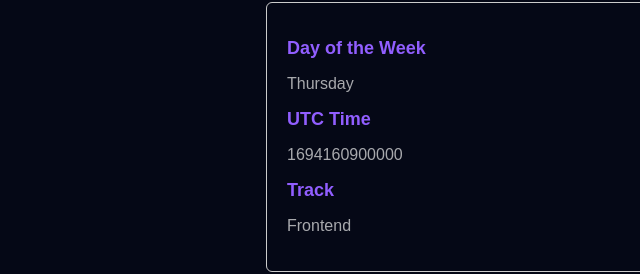
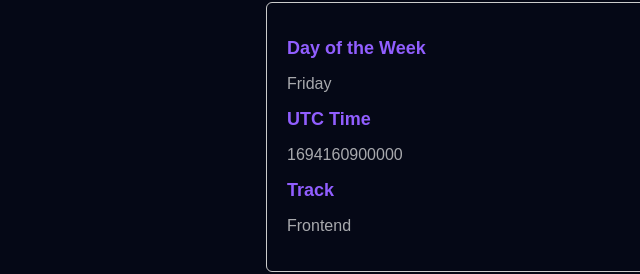
Before and after one commit to Clinzho1996/hngx-stageone, a plain HTML site: page index.html in a window 1280 px wide. Shown: the part 189-463 px from the top of the page, 3-643 px from the left. Drawn offline with Linux system fonts and the light colour scheme.

Commit message:
day fixed

```diff
--- a/index.html
+++ b/index.html
@@ -29,7 +29,7 @@
     <main>
       <section>
         <h2>Day of the Week</h2>
-        <p data-testid="currentDayOfTheWeek">Thursday</p>
+        <p data-testid="currentDayOfTheWeek" id="currentDay"></p>
       </section>
       <section>
         <h2>UTC Time</h2>
--- a/main.js
+++ b/main.js
@@ -1,3 +1,19 @@
+const currentDate = new Date();
+
+const daysOfWeek = [
+  "Sunday",
+  "Monday",
+  "Tuesday",
+  "Wednesday",
+  "Thursday",
+  "Friday",
+  "Saturday",
+];
+const currentDay = daysOfWeek[currentDate.getUTCDay()];
+
+const currentDayElement = document.getElementById("currentDay");
+currentDayElement.innerHTML = `${currentDay}`;
+
 const desiredTime = new Date();
 desiredTime.setUTCHours(8);
 desiredTime.setUTCMinutes(15);
```
